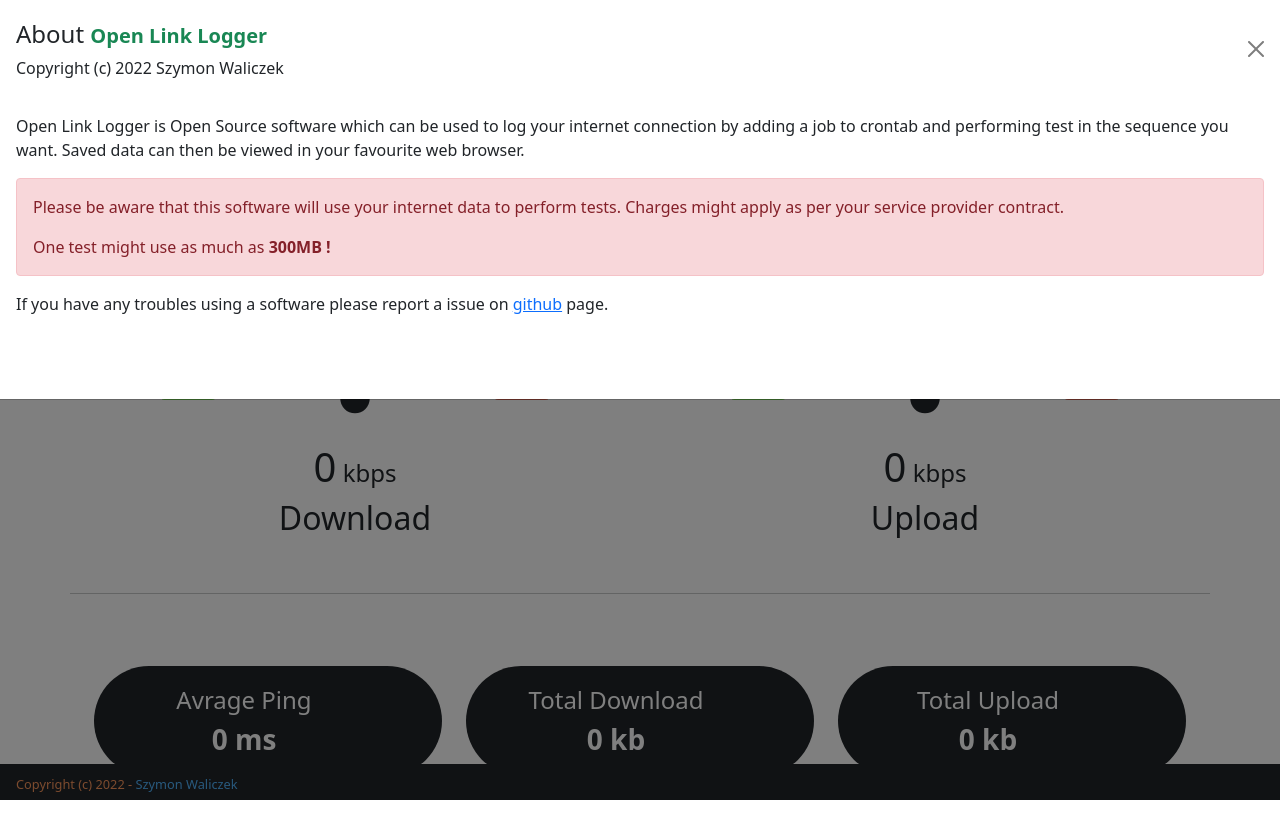
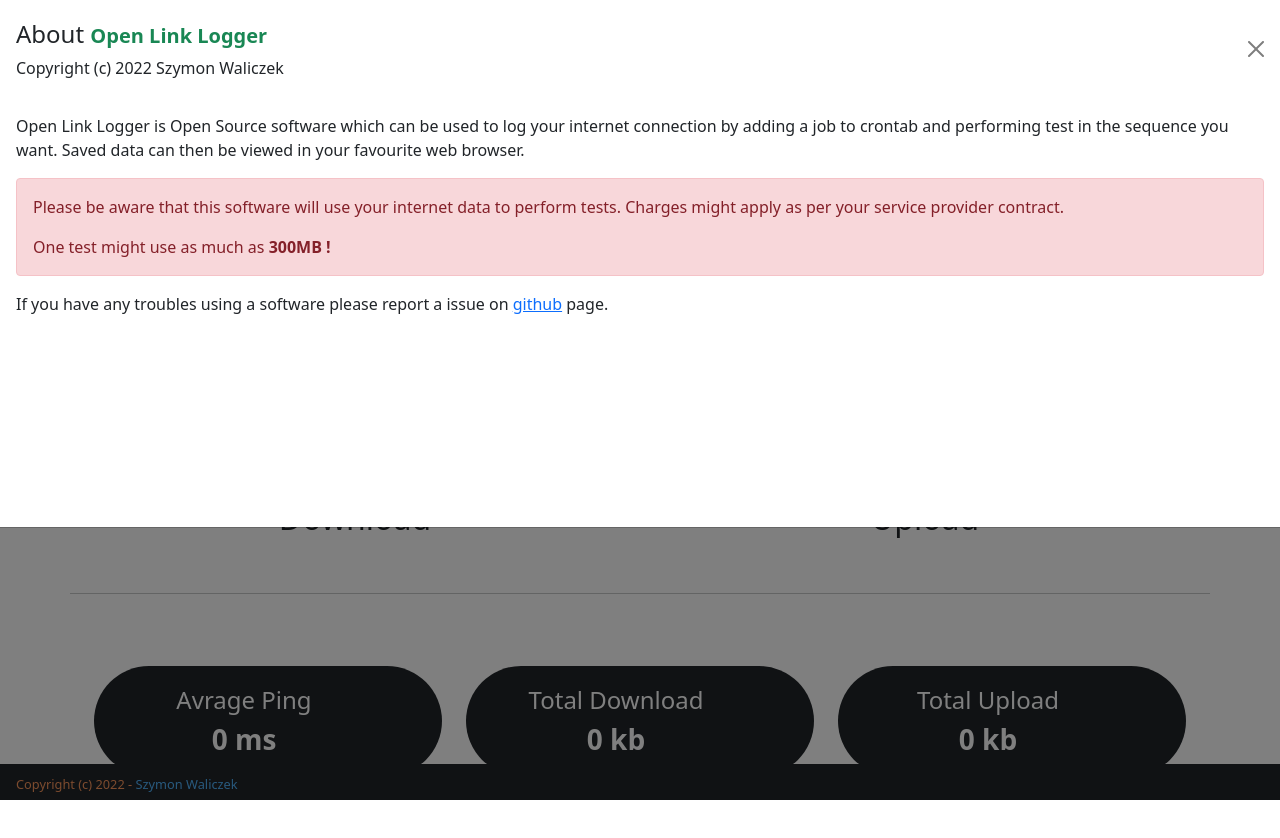
Before and after one commit to majster-pl/open-link-logger, a React (Create React App) app: page / in a window 1280 px wide. Both pictures are taken after a click on the button "About". Shown: the top 838 px of the page. Built offline with nearby package versions, Linux system fonts and the light colour scheme; data requests are answered from the project's data file.

Commit message:
change minimum offcanvas height

```diff
--- a/src/App.js
+++ b/src/App.js
@@ -113,7 +113,7 @@
           </Container>
         </div>
       </Router>
-      <Offcanvas className={"h-50"} show={show} onHide={handleClose} placement="top">
+      <Offcanvas style={{minHeight: "33rem"}} show={show} onHide={handleClose} placement="top">
         <Offcanvas.Header closeButton>
           <Offcanvas.Title>
             <span className="fs-4">About </span>
```
